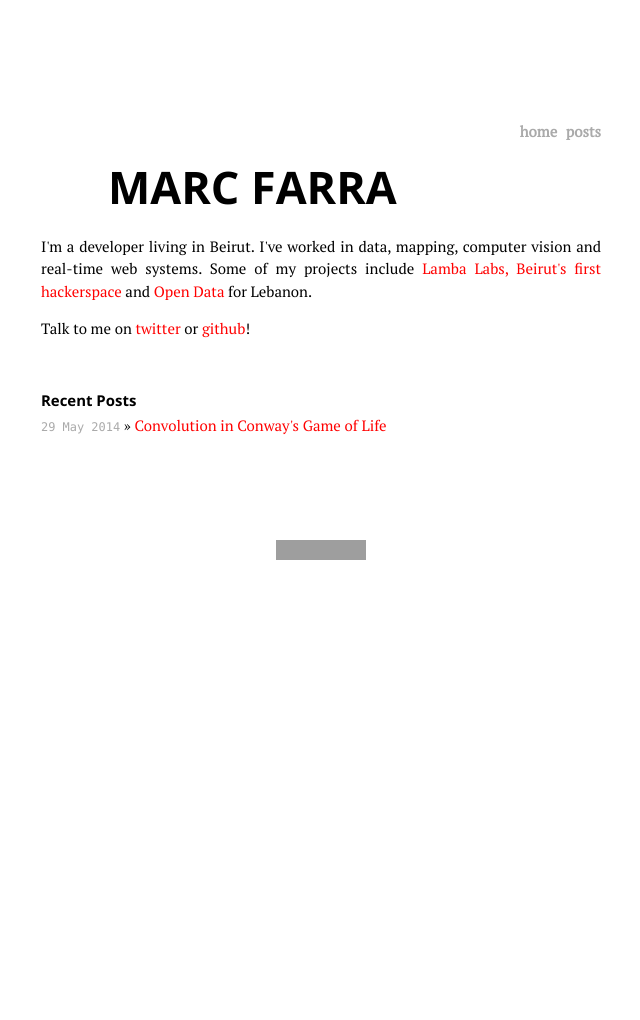
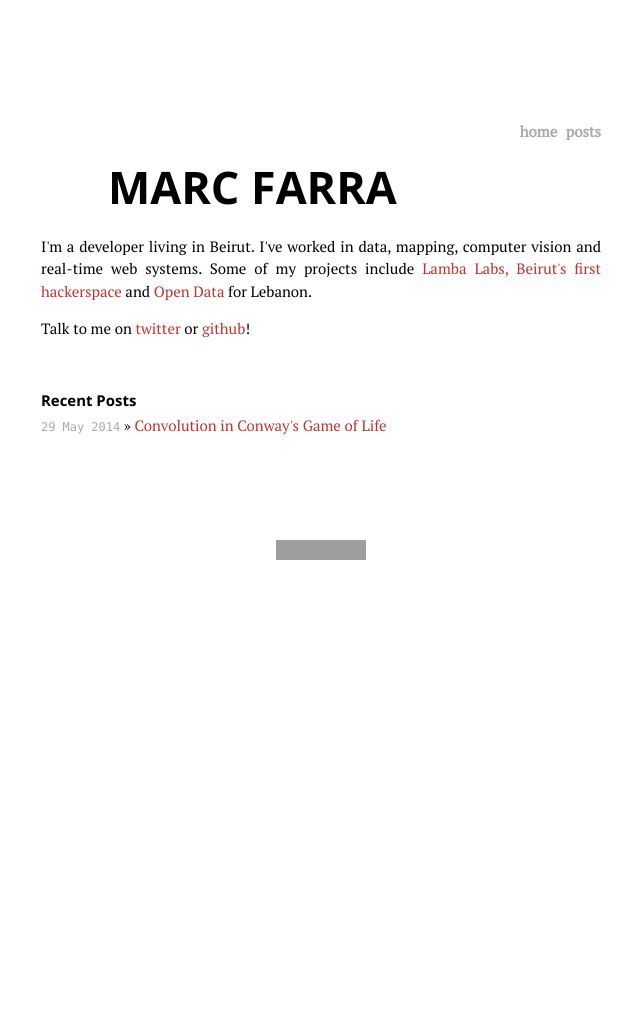
Before and after one commit to kamicut/kamicut.github.io, a Jekyll site: the page built from index.html, in a window 1280 px wide. Shown: the whole page, without its empty margins (319-959 px from the left). Built offline with Jekyll 4.4.1, drawn with Linux system fonts in a browser that asks for light colours; Markdown is read by kramdown in place of the engine named in the settings; grey boxes are pictures that could not be loaded.

Commit message:
Less threatening red

```diff
--- a/css/main.css
+++ b/css/main.css
@@ -12,7 +12,7 @@
 
 html, body { height: 100%; }
 
-body {
+body {re
   background-color: #FFF;
   font: 13.34px 'PT Serif', serif;
   font-size: small;
@@ -30,9 +30,9 @@ h1, h2, h3, h4, h5, h6 {
 h1 { margin-bottom: .5em; }
 p { margin: 1em 0; }
 
-a         { color: red; text-decoration: none;}
+a         { color: #c3322f; text-decoration: none;}
 a:hover   { color: #000 !important;}
-a:visited { color: red; }
+a:visited { color: #c3322f; }
 
 /*****************************************************************************/
 /*
```
